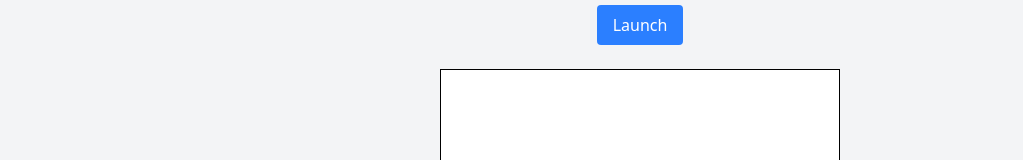
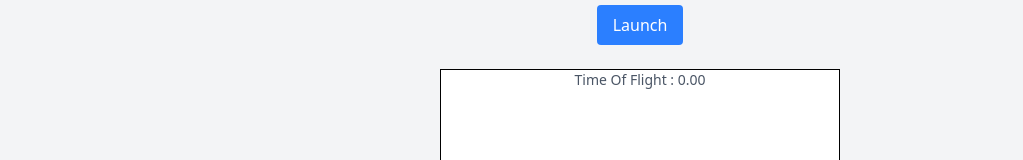
Before and after one commit to myselfrk/gamified_concepts, a React (Vite) app: page / in a window 1280 px wide. Shown: the part 279-439 px from the top of the page, without its empty margins (0-1023 px from the left). Built offline with nearby package versions, Linux system fonts and the light colour scheme.

Commit message:
Feat : Added time of flight

```diff
--- a/src/Concepts/ProjectileMotion.tsx
+++ b/src/Concepts/ProjectileMotion.tsx
@@ -11,7 +11,7 @@ const ProjectileGame = () => {
   const [velocity, setVelocity] = useState(0);
   const [position, setPosition] = useState({ x: 0, y: 0 });
   const [launched, setLaunched] = useState(false);
-  const [, setTime] = useState(0);
+  const [timeOfFlight, setTime] = useState(0);
   const [message, setMessage] = useState("");
 
   useEffect(() => {
@@ -22,8 +22,8 @@ const ProjectileGame = () => {
           const newTime = prevTime + 0.02; // Faster simulation steps
           const radianAngle = (angle * PI) / 180;
 
-          const x = velocity * newTime * Math.cos(radianAngle); // s = ut + 1/2 at^2  // a = 0
-          const y = velocity * newTime * Math.sin(radianAngle) - 0.5 * gravity * newTime * newTime;  // s = ut + 1/2 at^2
+          const x = velocity * newTime * +Math.cos(radianAngle).toFixed(2); // s = ut + 1/2 at^2  // a = 0
+          const y = velocity * newTime * +Math.sin(radianAngle).toFixed(2) - 0.5 * gravity * newTime * newTime;  // s = ut + 1/2 at^2
 
           if (y <= 0) {
             clearInterval(timer);
@@ -82,6 +82,7 @@ const ProjectileGame = () => {
         Launch
       </button>
       <div className="relative w-[400px] h-[200px] border border-black mt-6 mx-auto bg-white">
+      <p className="text-sm text-gray-600 mb-4">Time Of Flight : {timeOfFlight.toFixed(2)}</p>
         <div
           className="absolute w-4 h-4 bg-red-500 rounded-full"
           style={{ left: `${position.x}px`, bottom: `${position.y}px` }}
```
